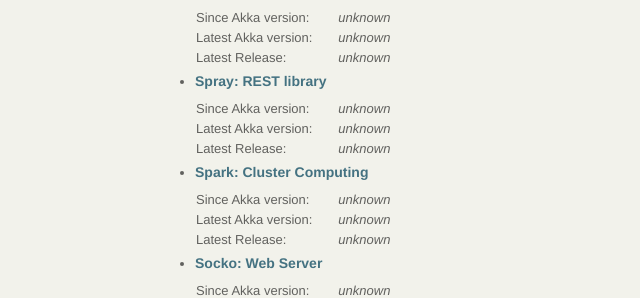
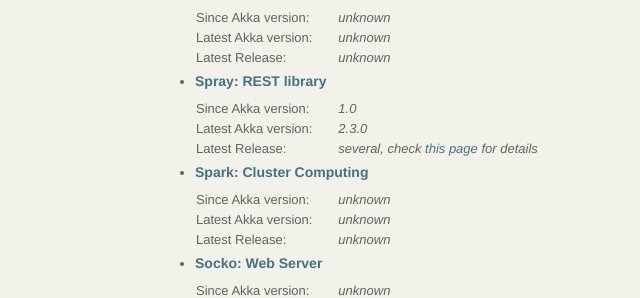
Before and after one commit to raboof/akka.github.com, a Jekyll site: the page built from community/index.md, in a window 1280 px wide and 900 px high, scrolled down 2913 px. Shown: the part 159-457 px from the top of the window, without its empty margins (0-640 px from the left). Built offline with Jekyll 4.4.1, drawn with Linux system fonts in a browser that asks for light colours.

Commit message:
Update spray entry on community page

```diff
--- a/community/index.md
+++ b/community/index.md
@@ -254,9 +254,9 @@
 * **[Spray: REST library](http://spray.io)**
 
   <table class="stats">
-  <tr><td>Since Akka version:</td><td>unknown</td></tr>
-  <tr><td>Latest Akka version:</td><td>unknown</td></tr>
-  <tr><td>Latest Release:</td><td>unknown</td></tr>
+  <tr><td>Since Akka version:</td><td>1.0</td></tr>
+  <tr><td>Latest Akka version:</td><td>2.3.0</td></tr>
+  <tr><td>Latest Release:</td><td>several, check <a href="http://spray.io/project-info/current-versions/">this page</a> for details</td></tr>
   </table>
 
 * **[Spark: Cluster Computing](http://spark-project.org/)**
```
